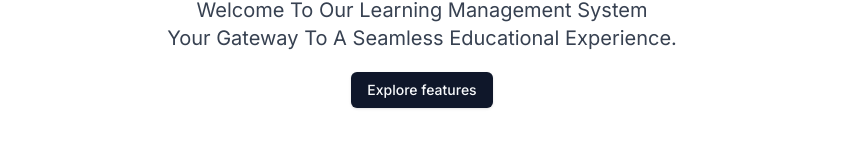
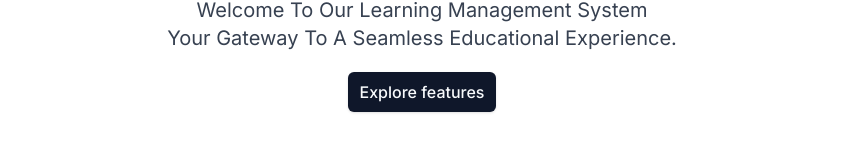
Before and after one commit to subrat611/EduHub-home, a Next.js app: page / in a window 1280 px wide. Shown: the part 408-570 px from the top of the page, without its empty margins (218-1061 px from the left). Built offline with nearby package versions, Linux system fonts and the light colour scheme.

Commit message:
minor changes

```diff
--- a/src/components/HeroSection.tsx
+++ b/src/components/HeroSection.tsx
@@ -21,7 +21,12 @@ const HeroSection = () => {
           Welcome to our Learning Management System <br />
           your gateway to a seamless educational experience.
         </p>
-        <Button onClick={navigateToFeaturesSection}>Explore features</Button>
+        <Button
+          onClick={navigateToFeaturesSection}
+          className="md:text-base md:py-5 md:px-3 "
+        >
+          Explore features
+        </Button>
       </div>
     </div>
   );
```
